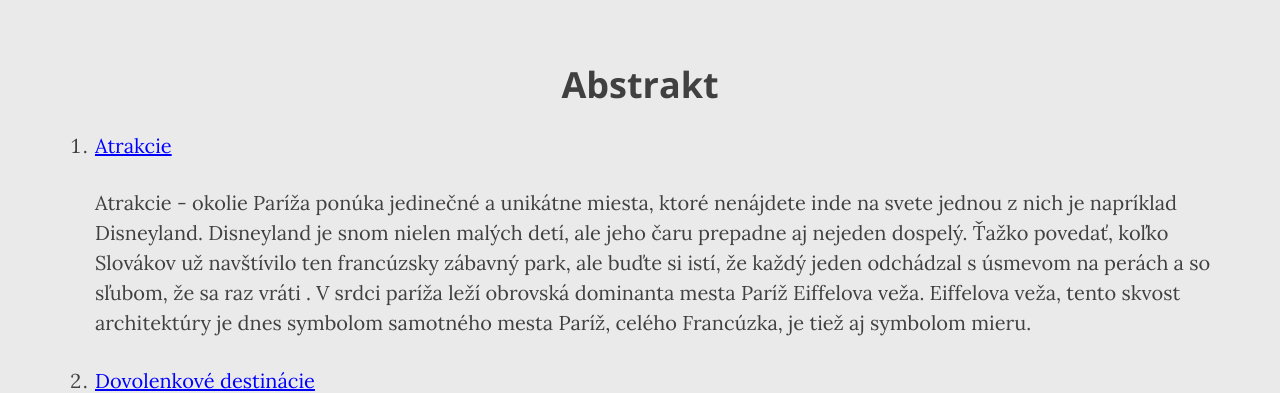
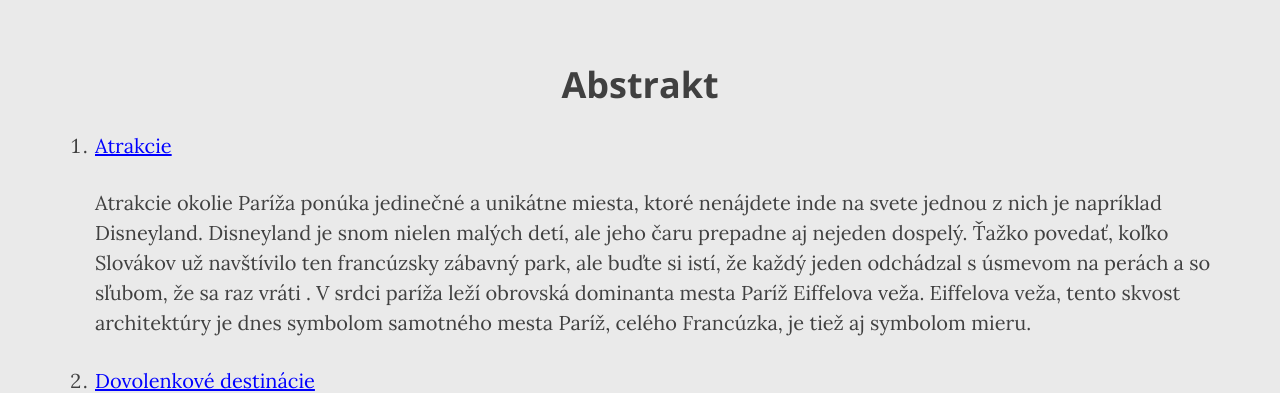
Before and after one commit to patro213/patro213.github.io, a Jekyll site: the page bakalarka_stranky/experiment.html, which Jekyll copies as it is, in a window 1280 px wide and 900 px high. Shown: the top 393 px of the window. Built offline with Jekyll 4.4.1, drawn with Linux system fonts in a browser that asks for light colours.

```diff
--- a/bakalarka_stranky/experiment.html
+++ b/bakalarka_stranky/experiment.html
@@ -47,8 +47,8 @@
 
         <h1 class="section-heading">Abstrakt</h1>
         <ol>
-            <li><a href="#atrakcie">Atrakcie</a><p>Atrakcie -
-                okolie Paríža ponúka jedinečné a unikátne miesta, ktoré nenájdete inde na svete jednou z nich je napríklad Disneyland.
+            <li><a href="#atrakcie">Atrakcie</a>
+            <p>Atrakcie okolie Paríža ponúka jedinečné a unikátne miesta, ktoré nenájdete inde na svete jednou z nich je napríklad Disneyland.
                 Disneyland je snom nielen malých detí, ale jeho čaru prepadne aj nejeden dospelý. Ťažko povedať, koľko Slovákov už
                 navštívilo ten francúzsky zábavný park, ale buďte si istí, že každý jeden odchádzal s úsmevom na perách a so sľubom, že sa raz vráti .
                 V srdci paríža leží obrovská dominanta mesta Paríž Eiffelova veža.
```
